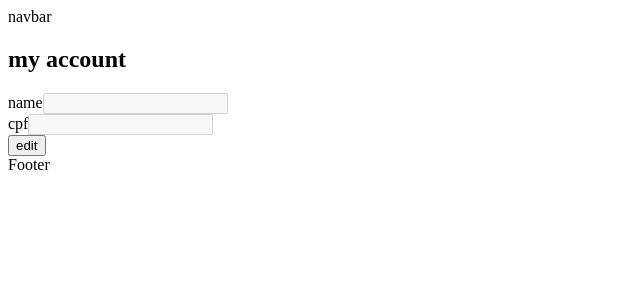
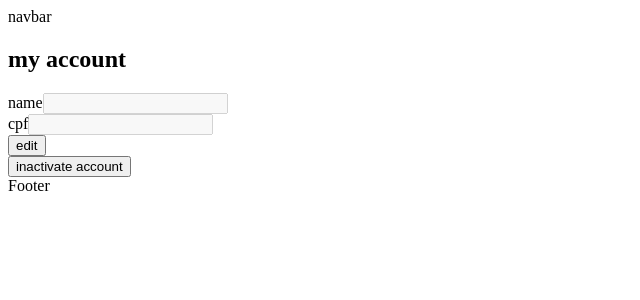
Before and after one commit to vitor-msp/simple-bank-front, a React (Create React App) app: page /my-account in a window 1280 px wide. Shown: the top 300 px of the page, without its empty margins (0-640 px from the left). Built offline with nearby package versions, Linux system fonts and the light colour scheme.

Commit message:
feat(accounts): added inactivate account button

```diff
--- a/src/components/MyAccountForm.tsx
+++ b/src/components/MyAccountForm.tsx
@@ -2,6 +2,7 @@ import { useContext, useEffect, useState } from "react";
 import { Customer } from "../core/domain/Customer";
 import { AccountContext } from "../context/AccountProvider";
 import { Account } from "../core/domain/Account";
+import { inactivateAccountUsecase } from "../factory";
 
 let currentAccount: Account = {
   accountNumber: 0,
@@ -45,7 +46,18 @@ export const MyAccountForm = () => {
       setCanEdit(false);
       return;
     }
-    alert("Error to save user data!");
+    alert("Error to update account!");
+  };
+
+  const inactivateAccount = async () => {
+    const success = await inactivateAccountUsecase.execute(
+      currentAccount.accountNumber!
+    );
+    if (success) {
+      window.location.replace("/");
+      return;
+    }
+    alert("Error to inactivate account!");
   };
 
   return (
@@ -81,6 +93,11 @@ export const MyAccountForm = () => {
           </>
         )}
       </form>
+      <>
+        <button type="button" onClick={inactivateAccount}>
+          inactivate account
+        </button>
+      </>
     </div>
   );
 };
```
